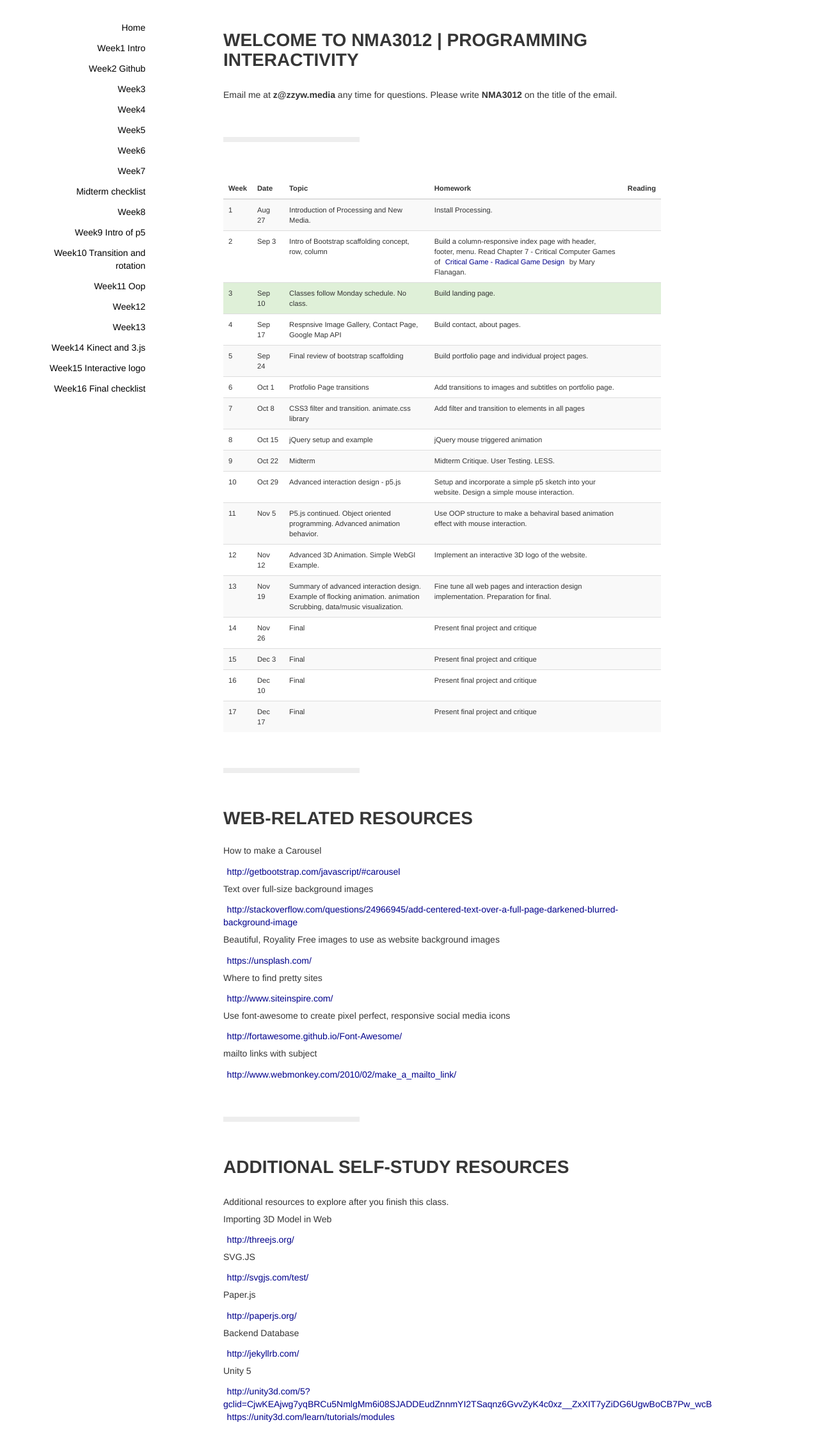
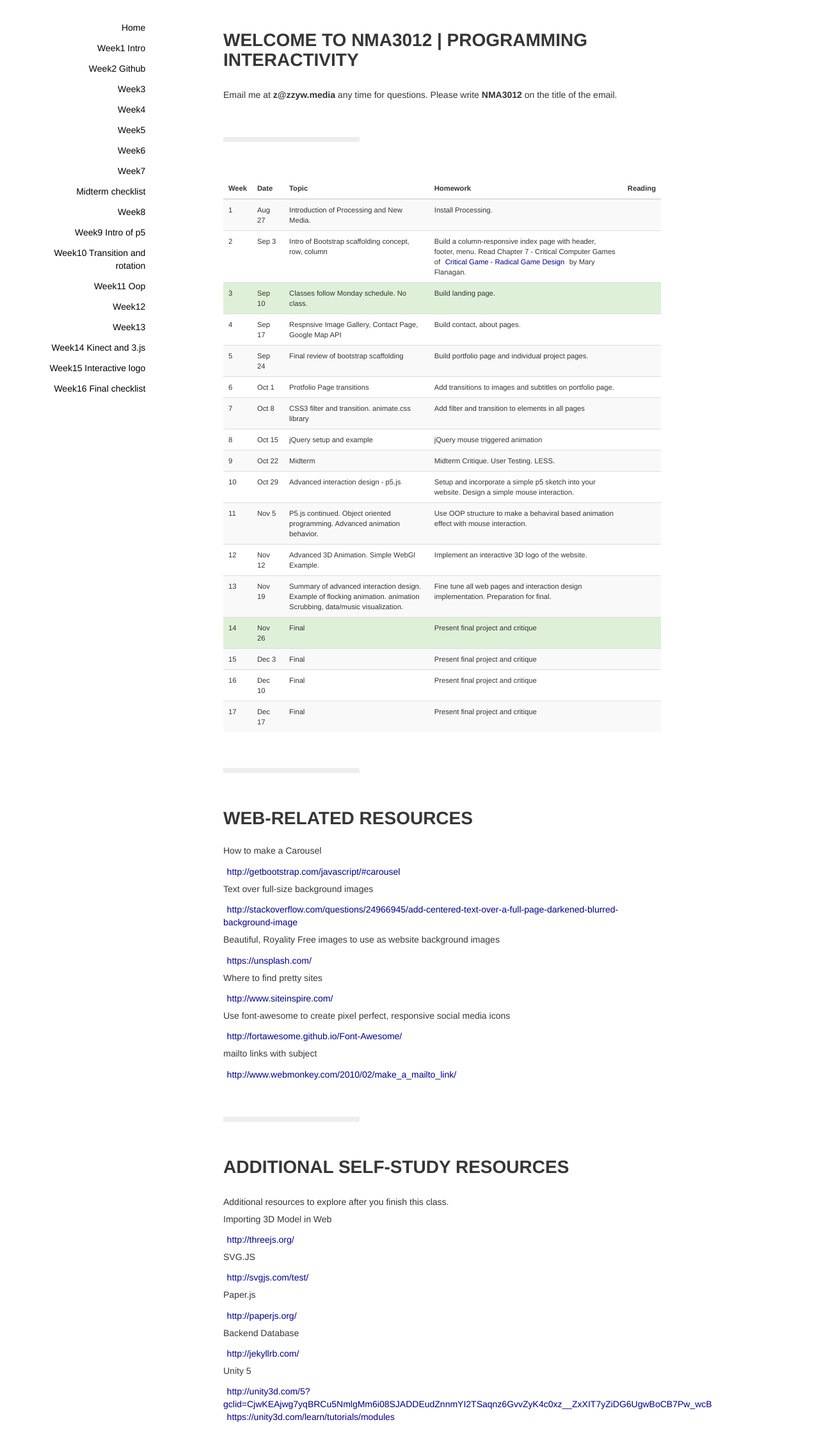
Before and after one commit to zhenzhenqi/NMA3012, a Jekyll site: the page built from index.html, in a window 1280 px wide. Shown: the whole page at 64% size. Built offline with Jekyll 4.4.1, drawn with Linux system fonts in a browser that asks for light colours; nearby versions of some CDN libraries.

Commit message:
config change

```diff
--- a/index.html
+++ b/index.html
@@ -111,7 +111,7 @@
             <td>Fine tune all web pages and interaction design implementation. Preparation for final.</td>
             <td></td>
         </tr>
-        <tr id="tr_id_5" class="tr-class-5">
+        <tr id="tr_id_5" class="success">
             <td id="td_id_1" class="td-class-1">14</td>
             <td id="td_id_5" class="td-class-5">Nov 26</td>
             <td>Final</td>
```
